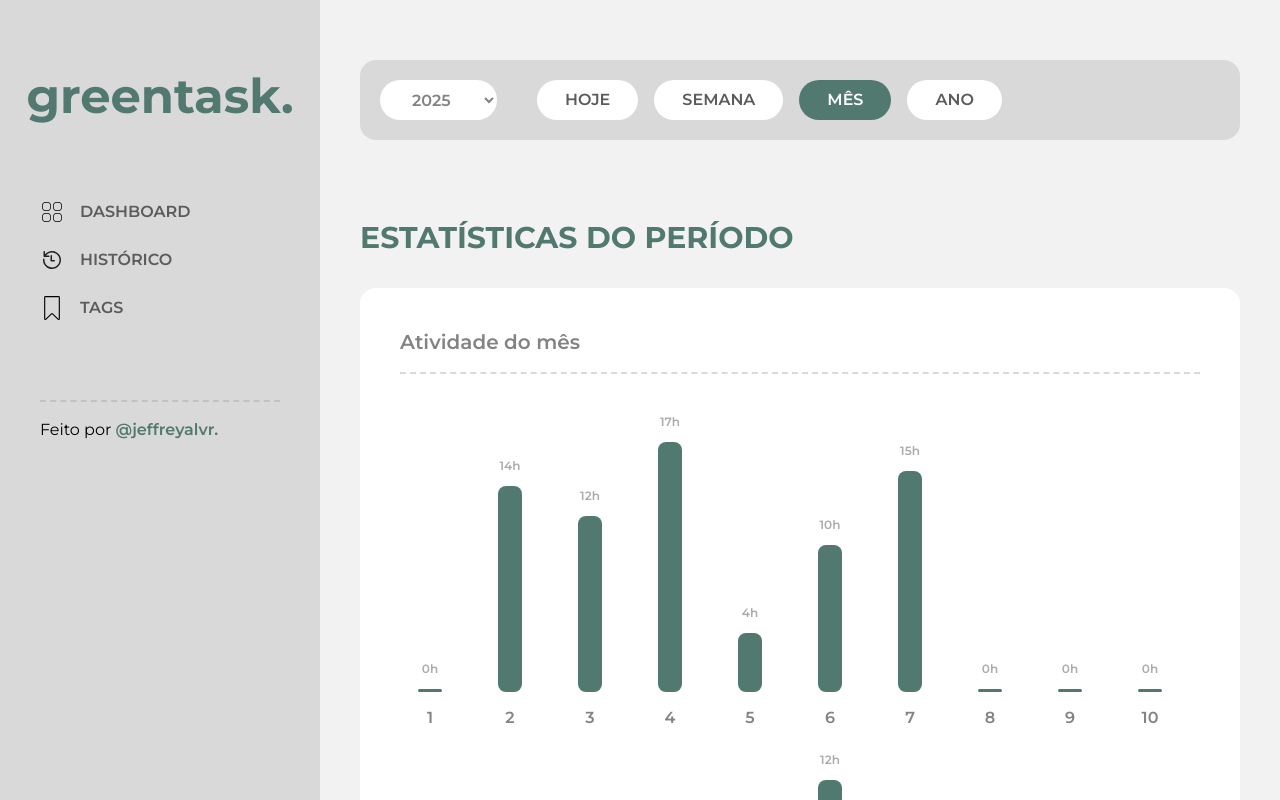
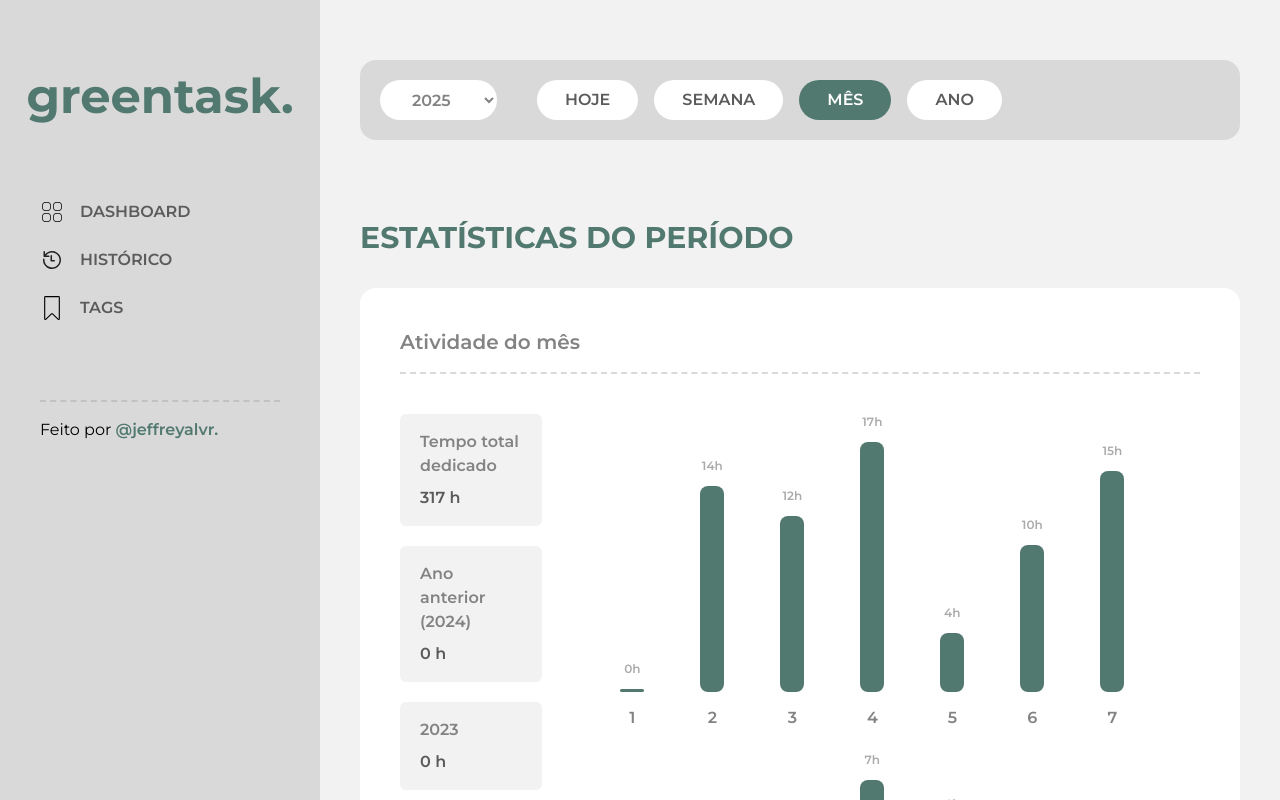
Before and after one commit to jeffreyalvr/greentask, a React (Vite) app: page /history in a window 1280 px wide. Both pictures are taken after a click on the button "MÊS". Shown: the top 800 px of the page. Built offline with nearby package versions, Linux system fonts and the light colour scheme.

Commit message:
Adiciona dados de tempo ao StatisticsMonthlyChart

```diff
--- a/src/components/StatisticsMonthlyChart/index.jsx
+++ b/src/components/StatisticsMonthlyChart/index.jsx
@@ -25,7 +25,26 @@ const StatisticsMonthlyChart = () => {
         Atividade do mês
       </span>
 
-      <div className="h-auto w-auto flex items-end gap-10 justify-center">
+      <div className="h-auto w-auto flex gap-15">
+        <div className="w-[300px] flex flex-col gap-5">
+          <div className="flex flex-col gap-2 w-full h-auto px-5 py-4 bg-[var(--bg-color)] rounded-md">
+            <span className="text-[var(--fg-light)] font-semibold">
+              Tempo total dedicado
+            </span>
+            <span className="text-[var(--fg-dark)] font-semibold">317 h</span>
+          </div>
+          <div className="flex flex-col gap-2 w-full h-auto px-5 py-4 bg-[var(--bg-color)] rounded-md">
+            <span className="text-[var(--fg-light)] font-semibold">
+              Ano anterior (2024)
+            </span>
+            <span className="text-[var(--fg-dark)] font-semibold">0 h</span>
+          </div>
+          <div className="flex flex-col gap-2 w-full h-auto px-5 py-4 bg-[var(--bg-color)] rounded-md">
+            <span className="text-[var(--fg-light)] font-semibold">2023</span>
+            <span className="text-[var(--fg-dark)] font-semibold">0 h</span>
+          </div>
+        </div>
+
         <div className="flex gap-5 w-auto h-full flex-wrap">
           {Array.from({ length: daysInMonth }, (_, i) => {
             const currentDay = (i + 1).toString();
```
